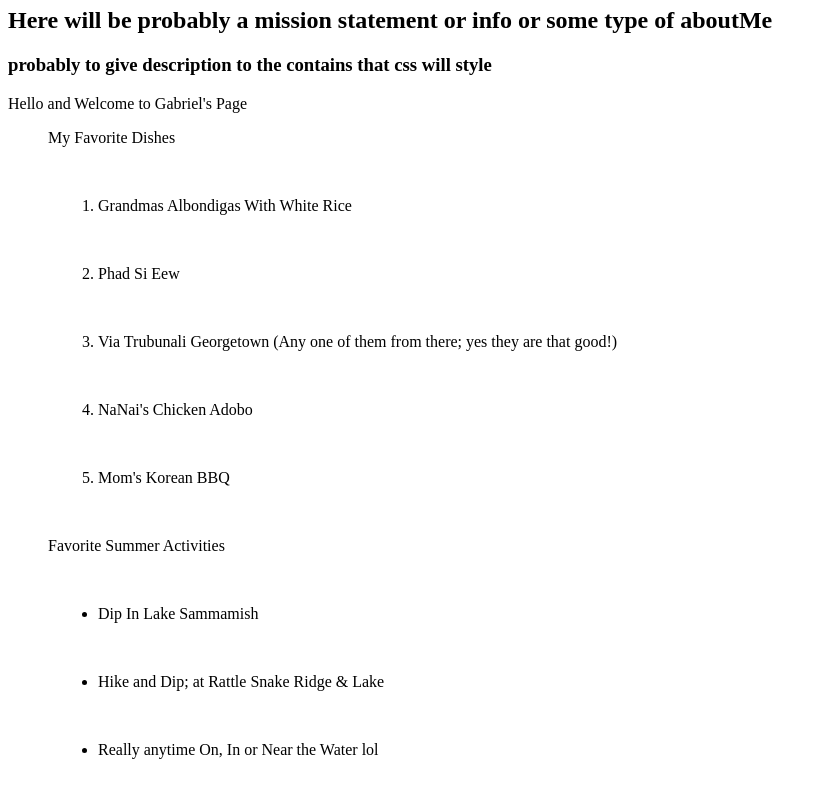
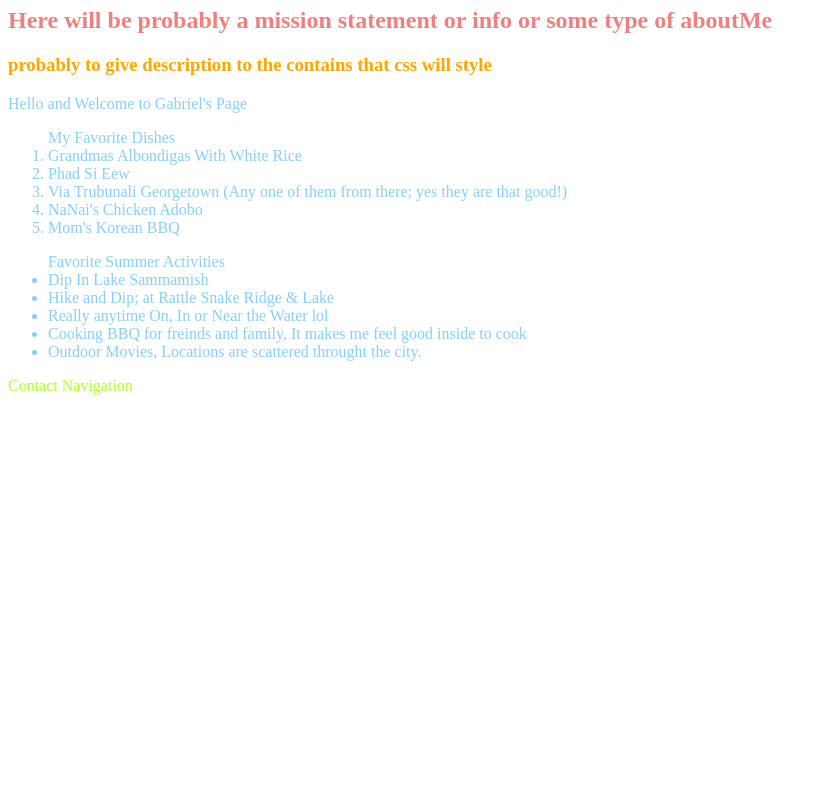
Before and after one commit to DizzyGee0013/gabes_new_project, a plain HTML site: page index.html in a window 1280 px wide. Shown: the part 99-889 px from the top of the page, without its empty margins (0-827 px from the left). After the commit the page ends 800 px from the top, so only its background shows below. Drawn offline with Linux system fonts and the light colour scheme.

Commit message:
reworking this project and adding my jazz

```diff
--- a/css/gabesNewProjectStyleSheet.css
+++ b/css/gabesNewProjectStyleSheet.css
@@ -1,14 +1,20 @@
- {
-  border-color: red;
-  border-style: solid;
-  border-width: 1px;
+
+
+body {
+  color: lightskyblue
 }
-
-li {
-  margin-bottom: 50px;
-  margin-left: 50px;
-  margin-right: 50px;
-  margin-top: 50px;
+header {
+color: orchid
 }
-
-/* a quick code walkthrough for boxes */
+h1 {
+color: royalblue
+  }
+h2 {
+color: lightcoral
+}
+h3 {
+  color: orange
+}
+footer {
+color: greenyellow
+}
--- a/css/reset.css
+++ /dev/null
@@ -1,48 +0,0 @@
-/* http://meyerweb.com/eric/tools/css/reset/
-   v2.0 | 20110126
-   License: none (public domain)
-*/
-
-html, body, div, span, applet, object, iframe,
-h1, h2, h3, h4, h5, h6, p, blockquote, pre,
-a, abbr, acronym, address, big, cite, code,
-del, dfn, em, img, ins, kbd, q, s, samp,
-small, strike, strong, sub, sup, tt, var,
-b, u, i, center,
-dl, dt, dd, ol, ul, li,
-fieldset, form, label, legend,
-table, caption, tbody, tfoot, thead, tr, th, td,
-article, aside, canvas, details, embed,
-figure, figcaption, footer, header, hgroup,
-menu, nav, output, ruby, section, summary,
-time, mark, audio, video {
-	margin: 0;
-	padding: 0;
-	border: 0;
-	font-size: 100%;
-	font: inherit;
-	vertical-align: baseline;
-}
-/* HTML5 display-role reset for older browsers */
-article, aside, details, figcaption, figure,
-footer, header, hgroup, menu, nav, section {
-	display: block;
-}
-body {
-	line-height: 1;
-}
-ol, ul {
-	list-style: none;
-}
-blockquote, q {
-	quotes: none;
-}
-blockquote:before, blockquote:after,
-q:before, q:after {
-	content: '';
-	content: none;
-}
-table {
-	border-collapse: collapse;
-	border-spacing: 0;
-}
--- a/css/style.css
+++ b/css/style.css
@@ -1,7 +1,7 @@
 
 <style>
   body {
-    color: lightskyblue
+    background-color: lightskyblue
   }
   header {
   color: orchid
```
Also changed, not shown: css/gabesLoopsPractice.js (deleted, +0 -54 lines), js/index.js (+13 -56 lines).
